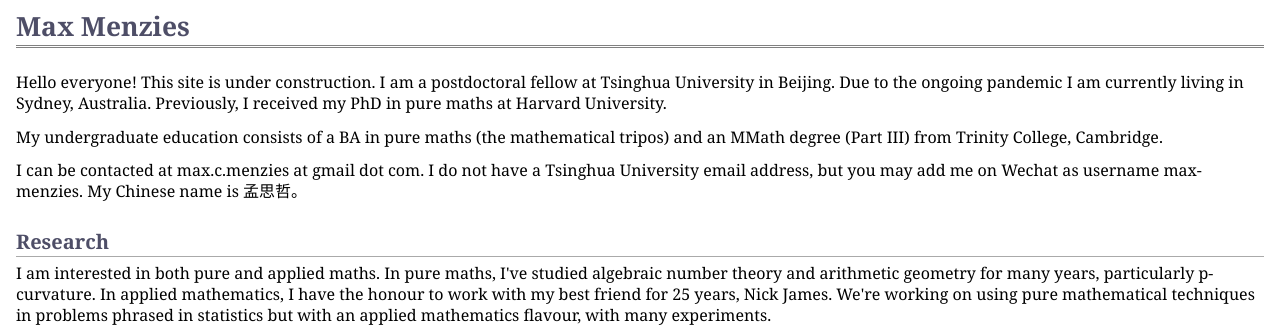
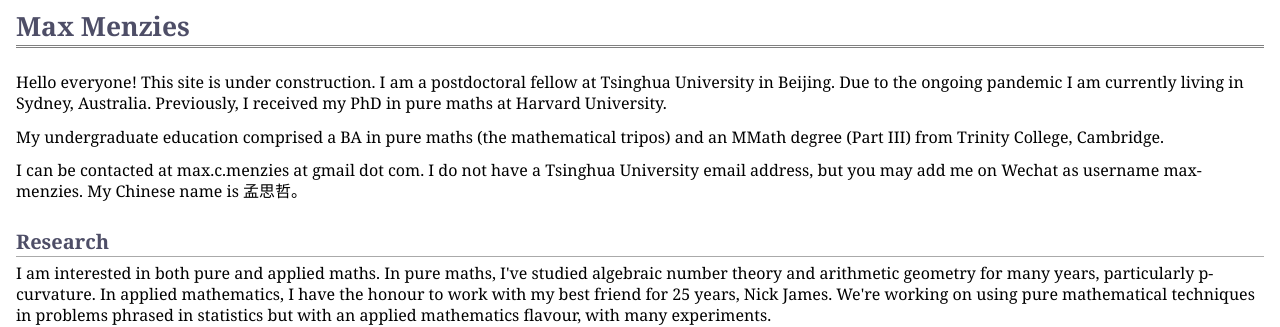
Before and after one commit to MaxMenzies/maxmenzies.com, a Jekyll site: the page index.html, which Jekyll copies as it is, in a window 1280 px wide. Shown: the top 327 px of the page. Built offline with Jekyll 4.4.1, drawn with Linux system fonts in a browser that asks for light colours.

Commit message:
Update index.html

```diff
--- a/index.html
+++ b/index.html
@@ -14,7 +14,7 @@
 </div>
 <p>Hello everyone! This site is under construction. I am a postdoctoral fellow at Tsinghua University in Beijing. Due to the ongoing pandemic I am currently living in Sydney, Australia. Previously, I received my PhD in pure maths at Harvard University.
 </p>
-<p>My undergraduate education consists of a BA in pure maths (the mathematical tripos) and an MMath degree (Part III) from Trinity College, Cambridge.</p>
+<p>My undergraduate education comprised a BA in pure maths (the mathematical tripos) and an MMath degree (Part III) from Trinity College, Cambridge.</p>
 <p>I can be contacted at max.c.menzies at gmail dot com. I do not have a Tsinghua University email address, but you may add me on Wechat as username max-menzies. My Chinese name is 孟思哲。</p>
 <h2>Research</h2>
 <p>I am interested in both pure and applied maths. In pure maths, I've studied algebraic number theory and arithmetic geometry for many years, particularly p-curvature. In applied mathematics, I have the honour to work with my best friend for 25 years, Nick James. We're working on using pure mathematical techniques in problems phrased in statistics but with an applied mathematics flavour, with many experiments.</p>
```
